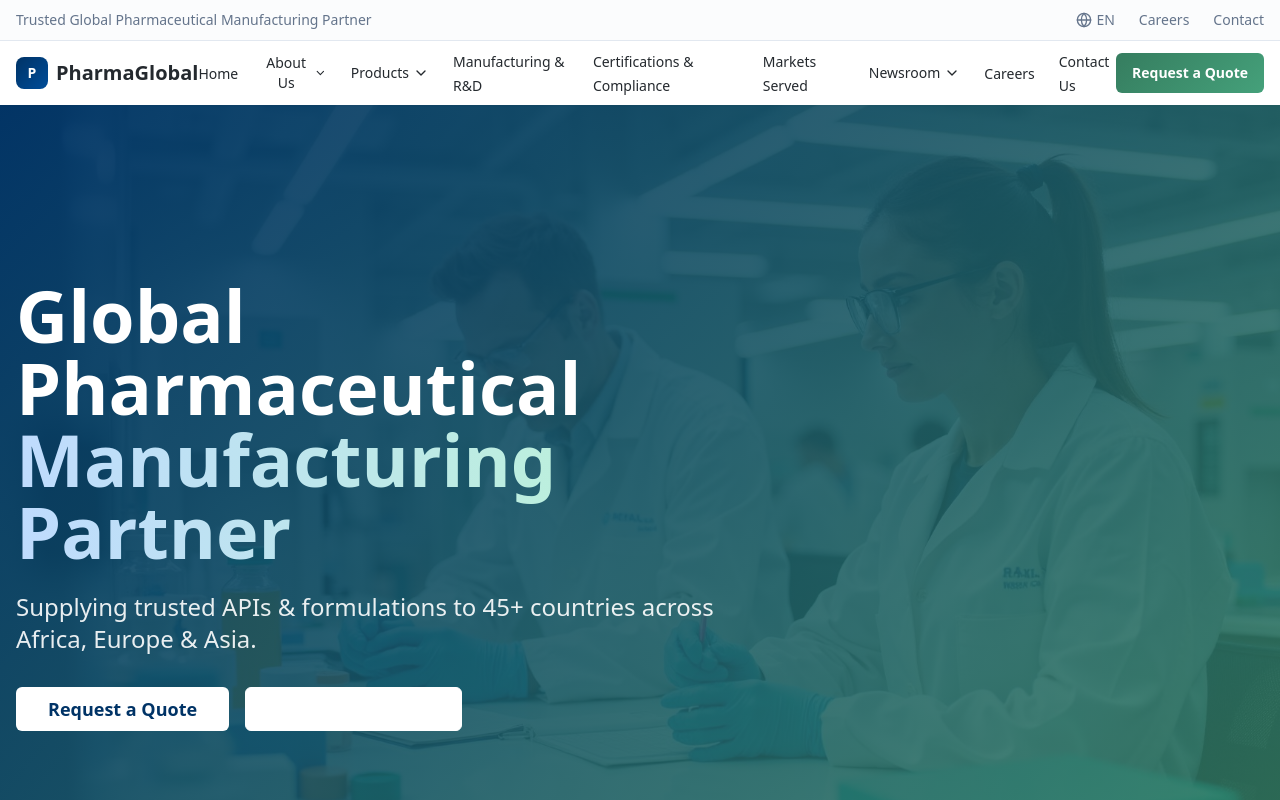
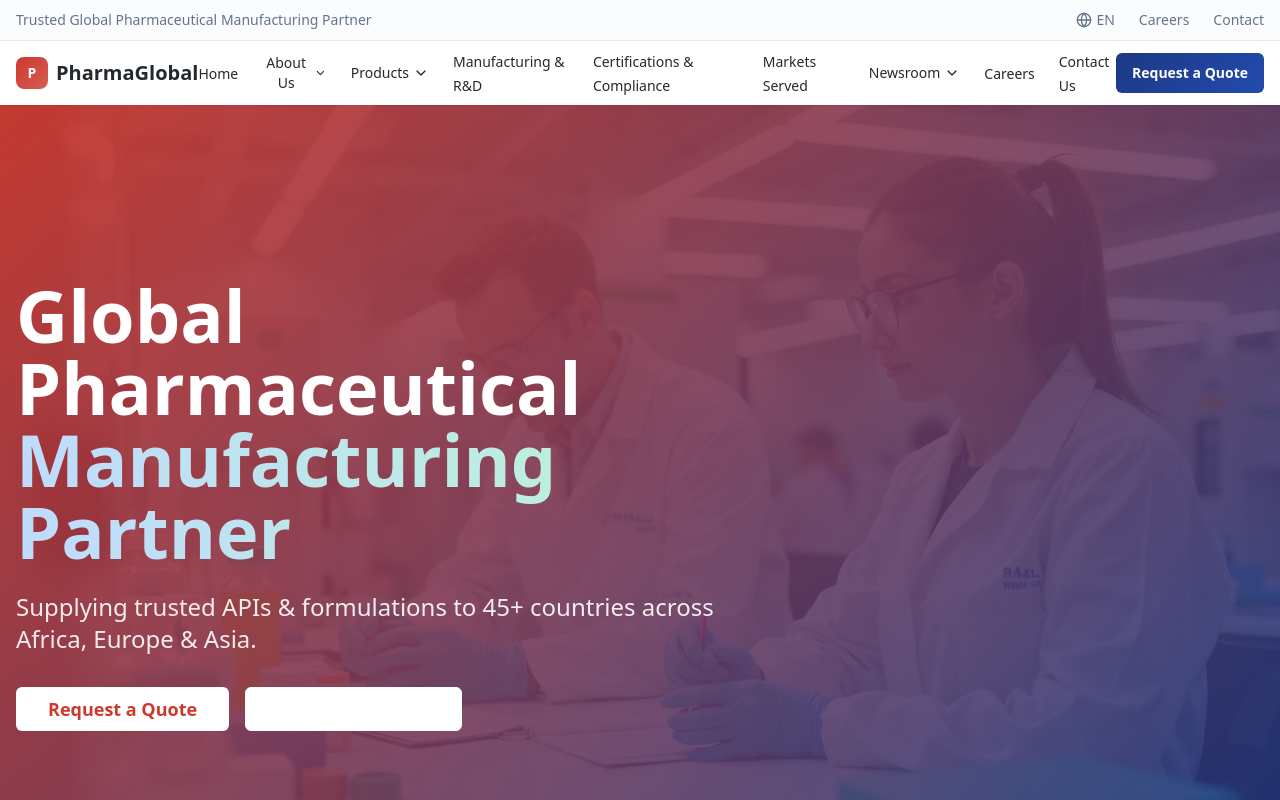
Before and after one commit to The-Bhanu-Pratap-Singh/EDIF-pharma, a React (Vite) app: page / in a window 1280 px wide. Shown: the top 800 px of the page. Built offline with nearby package versions, Linux system fonts and the light colour scheme; the HTML template or start-up script is replaced by a standard one.

Commit message:
Update color theme

```diff
--- a/src/index.css
+++ b/src/index.css
@@ -17,12 +17,12 @@ All colors MUST be HSL.
     --popover: 0 0% 100%;
     --popover-foreground: 210 12% 16%;
 
-    /* Deep Blue Primary */
-    --primary: 210 100% 20%;
+    /* Red Primary */
+    --primary: 4 63% 49%;
     --primary-foreground: 0 0% 100%;
 
-    /* Pharma Green Secondary */
-    --secondary: 155 40% 35%;
+    /* Blue Secondary */
+    --secondary: 223 66% 31%;
     --secondary-foreground: 0 0% 100%;
 
     --muted: 210 40% 96.1%;
@@ -39,9 +39,9 @@ All colors MUST be HSL.
     --ring: 213 100% 35%;
 
     /* Professional gradients */
-    --gradient-primary: linear-gradient(135deg, hsl(210 100% 20%), hsl(210 100% 30%));
-    --gradient-secondary: linear-gradient(135deg, hsl(155 40% 35%), hsl(155 40% 45%));
-    --gradient-hero: linear-gradient(135deg, hsl(210 100% 20% / 0.95), hsl(155 40% 35% / 0.85));
+    --gradient-primary: linear-gradient(135deg, hsl(4 63% 49%), hsl(4 63% 59%));
+    --gradient-secondary: linear-gradient(135deg, hsl(223 66% 31%), hsl(223 66% 41%));
+    --gradient-hero: linear-gradient(135deg, hsl(4 63% 49% / 0.95), hsl(223 66% 31% / 0.85));
 
     /* Professional shadows */
     --shadow-card: 0 4px 6px -1px hsl(213 100% 35% / 0.1);
```
